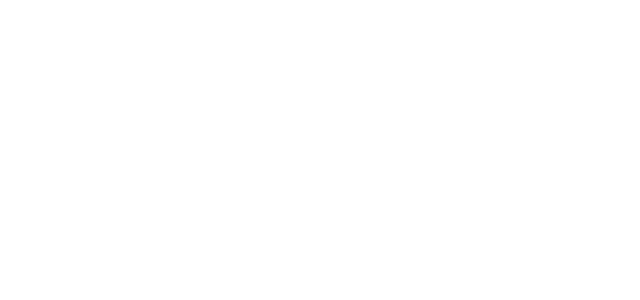
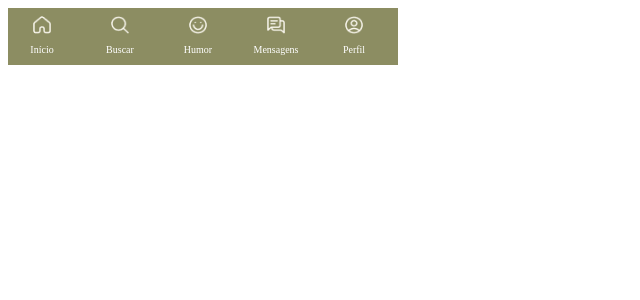
Before and after one commit to felipebiermann/pepia-project, a React (Create React App) app: page / in a window 1280 px wide. Shown: the top 300 px of the page, without its empty margins (0-640 px from the left). Built offline with nearby package versions, Linux system fonts and the light colour scheme.

Commit message:
fixed toast

```diff
--- a/src/App.js
+++ b/src/App.js
@@ -1,5 +1,11 @@
+import { Footer } from "./components/jinofooter/index";
+
 function App() {
-  return <div className="App"></div>;
+  return (
+    <div className="App">
+      <Footer />
+    </div>
+  );
 }
 
 export default App;
--- a/src/components/jinofooter/index.js
+++ b/src/components/jinofooter/index.js
@@ -4,27 +4,45 @@ import humor from "../../assets/images/foothumor.png";
 import message from "../../assets/images/footmessage.png";
 import profile from "../../assets/images/footprofile.png";
 import style from "./style.module.css";
+import { Toaster, toast } from "react-hot-toast";
 
 export function Footer() {
+  function ToastHome() {
+    toast.success("Para home", { position: "bottom-center" });
+  }
+  function ToastSearch() {
+    toast.success("Para searchbar", { position: "bottom-center" });
+  }
+  function ToastHumor() {
+    toast.success("Para humor", { position: "bottom-center" });
+  }
+  function ToastMessage() {
+    toast.success("Para messages", { position: "bottom-center" });
+  }
+  function ToastProfile() {
+    toast.success("Para profile", { position: "bottom-center" });
+  }
+
   return (
     <div className={style.footer}>
-      <div className={style.singleblock}>
+      <Toaster />
+      <div className={style.singleblock} onClick={ToastHome}>
         <img src={home} alt="home" />
         <p className={style.text}>Início</p>
       </div>
-      <div className={style.singleblock}>
+      <div className={style.singleblock} onClick={ToastSearch}>
         <img src={search} alt="search" />
         <p className={style.text}>Buscar</p>
       </div>
-      <div className={style.singleblock}>
+      <div className={style.singleblock} onClick={ToastHumor}>
         <img src={humor} alt="humor" />
         <p className={style.text}>Humor</p>
       </div>
-      <div className={style.singleblock}>
+      <div className={style.singleblock} onClick={ToastMessage}>
         <img src={message} alt="message" />
         <p className={style.text}>Mensagens</p>
       </div>
-      <div className={style.singleblock}>
+      <div className={style.singleblock} onClick={ToastProfile}>
         <img src={profile} alt="profile" />
         <p className={style.text}>Perfil</p>
       </div>
```
